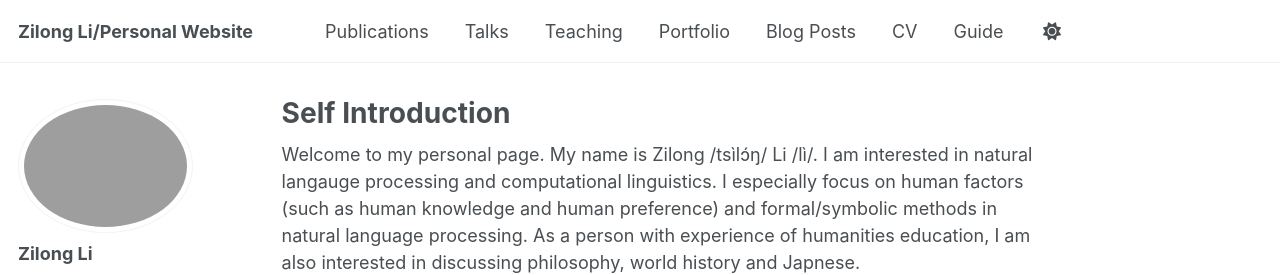
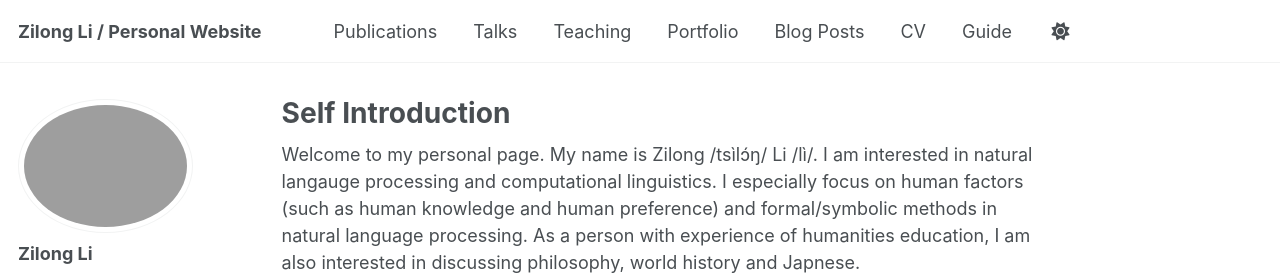
Before and after one commit to shiryusann/shiryusann.github.io, a Jekyll site: the page built from _pages/about.md, in a window 1280 px wide. Shown: the top 275 px of the page. Built offline with Jekyll 4.4.1, drawn with Linux system fonts in a browser that asks for light colours; some web fonts are replaced; a script that is not in the unit is left out; part of the change alters nothing that is shown.

```diff
--- a/_config.yml
+++ b/_config.yml
@@ -9,7 +9,7 @@
 # Basic Site Settings
 locale                   : "en-US"
 site_theme               : "default" # Currently available options are "default", "air"
-title                    : "Zilong Li/Personal Website"
+title                    : "Zilong Li / Personal Website"
 title_separator          : "-"
 name                     : &name "Your Name"
 description              : &description "Your Name's academic portfolio"   # Update this with a general description of your site, this is the default if not overridden by a page
@@ -219,16 +219,16 @@ kramdown:
 # These settings control the types of collections used by the template
 collections:
   teaching:
-    output: true
+    output: False
     permalink: /:collection/:path/
   publications:
-    output: true
+    output: False
     permalink: /:collection/:path/
   portfolio:
-    output: true
+    output: False
     permalink: /:collection/:path/
   talks:
-    output: true
+    output: False
     permalink: /:collection/:path/
 
 
```
